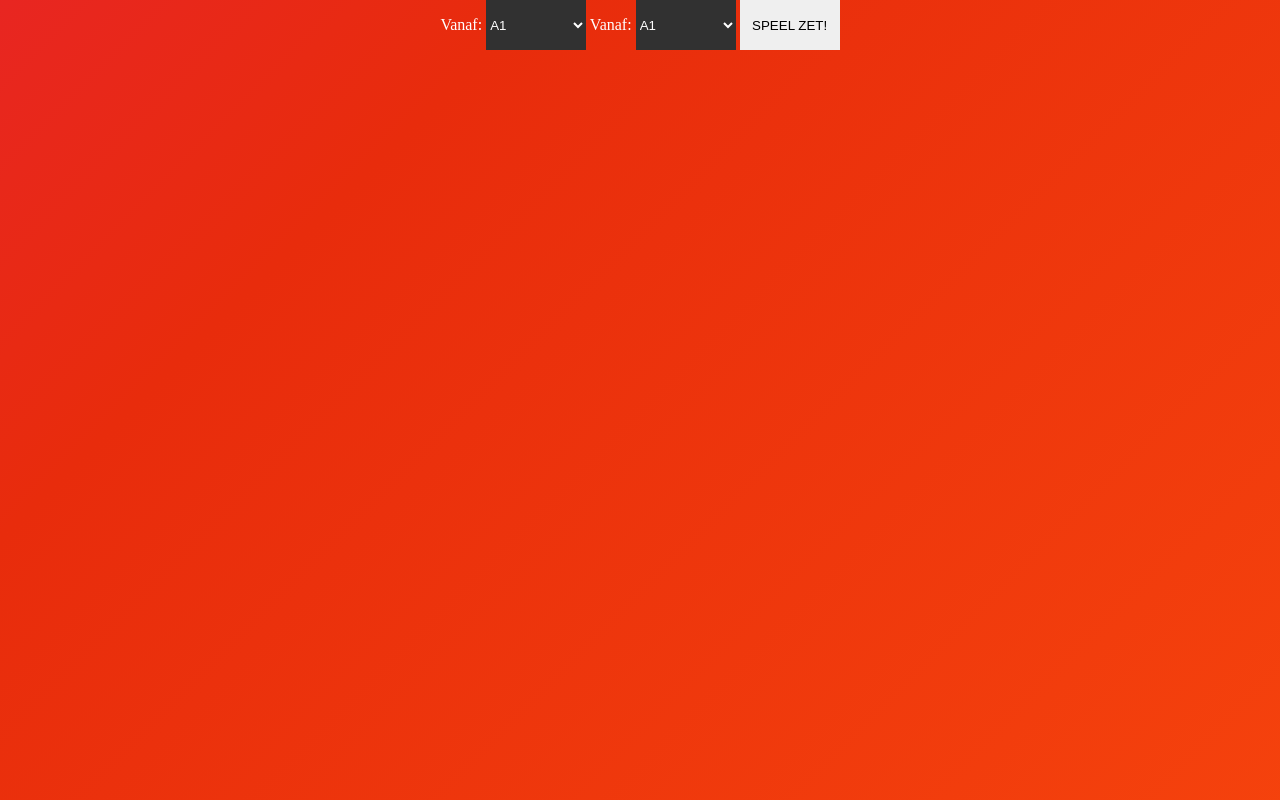
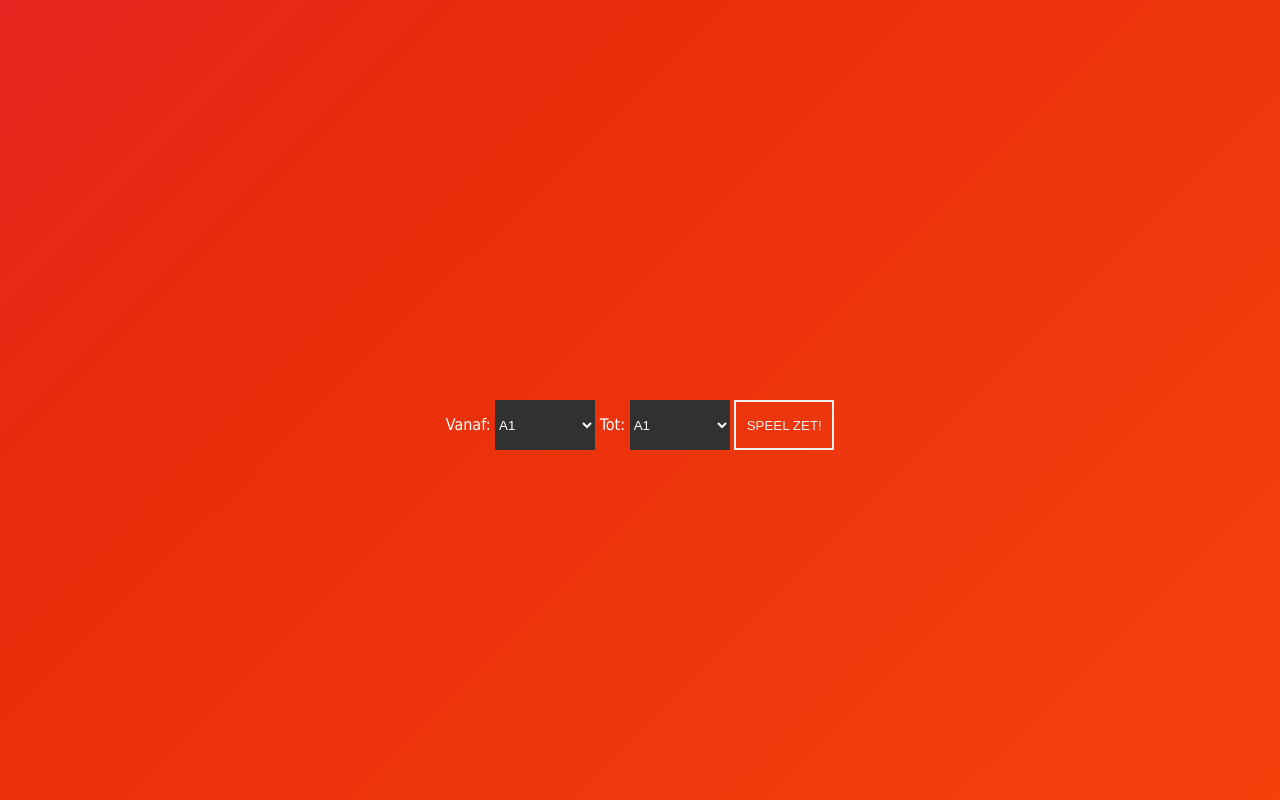
Before and after one commit to jdderuiter/collective_dammIt, a PHP site: page / in a window 1280 px wide. Run offline with PHP 8.4, Linux system fonts and the light colour scheme; data that the repository does not hold is empty.

Commit message:
more styling

```diff
--- a/index.php
+++ b/index.php
@@ -22,7 +22,7 @@
                     <option value="a2">A2</option>
                     <option value="a3">A3</option>
                 </select>
-                <label for="item2">Vanaf:</label>
+                <label for="item2">Tot:</label>
                 <select name="item2">
                     <option value="a1">A1</option>
                     <option value="a2">A2</option>
--- a/style.css
+++ b/style.css
@@ -7,11 +7,14 @@ body{
     background: linear-gradient(-45deg, #FF530D, #E82C0C, #E80C7A, #FF0DFF);
 	background-size: 400% 400%;
     animation: Gradient 15s ease infinite;
+    font-family: Tahoma, Geneva, sans-serif;
 }
 input[type="submit"] {
   width: 100px;
   height: 50px;
   border: 2px solid #efefef;
+  background-color: transparent;
+  color:#efefef;
   text-transform: uppercase;
 }
 
@@ -26,7 +29,7 @@ select {
 
 .custom-select {
   position:relative;
-
+  top: 50vh;
   margin:0 auto;
   text-align: center;
 }
```
